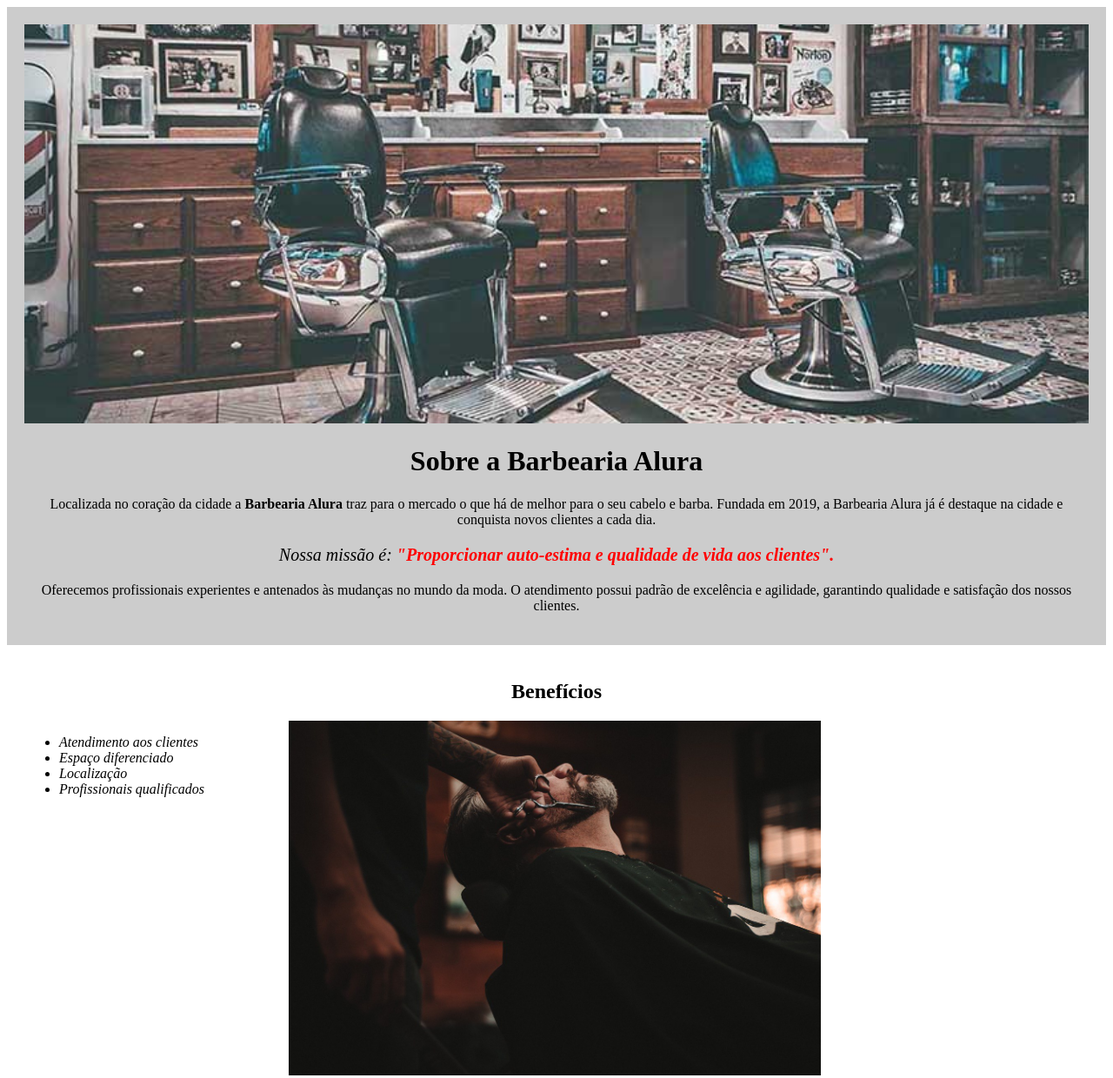
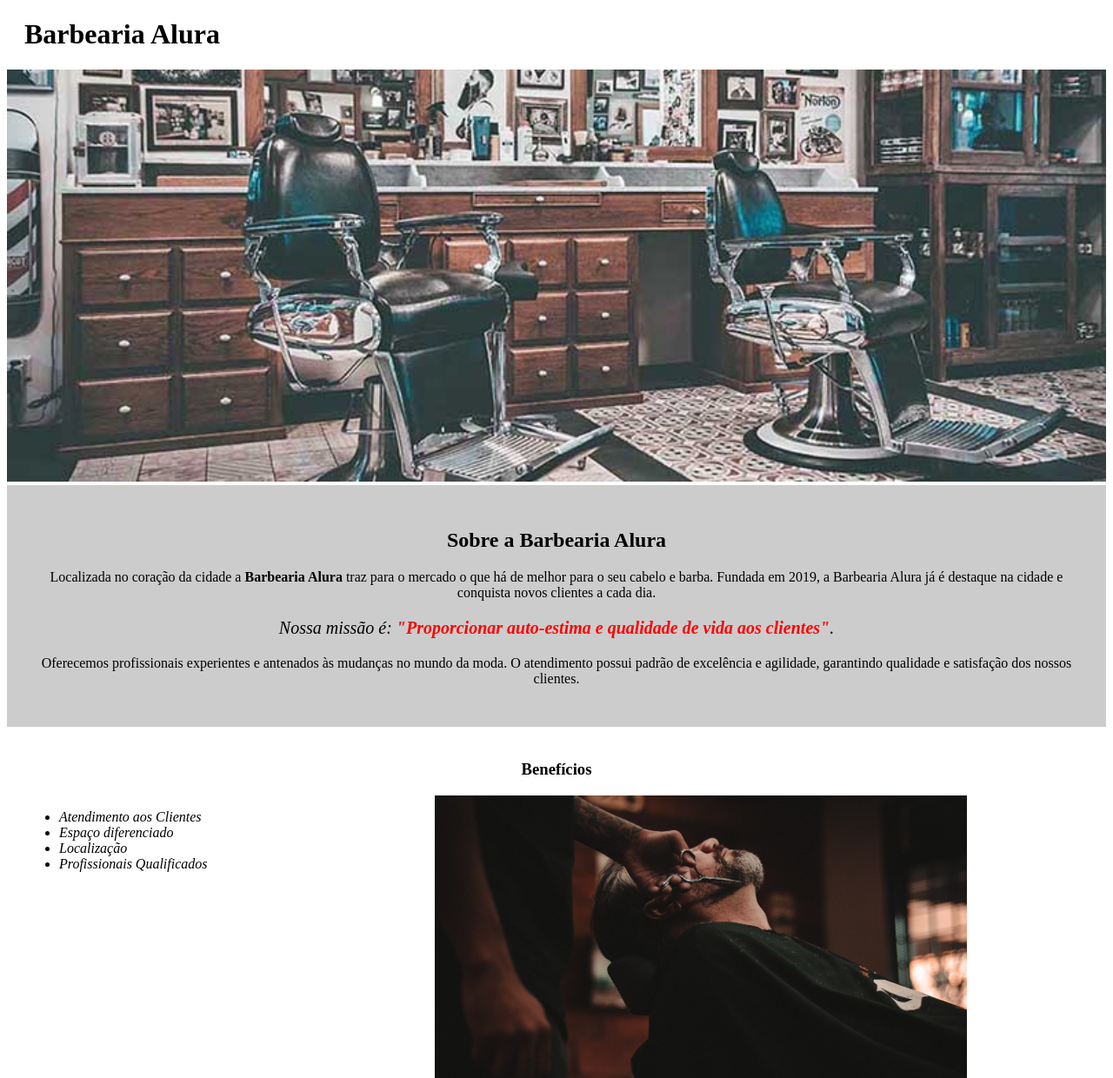
Before and after one commit to carladutra/barbeariaalura, a plain HTML site: page index.html in a window 1280 px wide. Shown: the top 1240 px of the page at 87% size. Drawn offline with Linux system fonts and the light colour scheme.

Commit message:
Add files via upload

```diff
--- a/index.html
+++ b/index.html
@@ -2,38 +2,36 @@
 <html lang="pt-br">
 	<head>
 		<meta charset="UTF-8">
-    <meta http-equiv="X-UA-Compatible" content="IE=edge">
-    <meta name="viewport" content="width=device-width, initial-scale=1.0">
 		<title>Barbearia Alura</title>
 		<link rel="stylesheet" href="style.css">
+	</head>
 
+	<body>
+		<header>
+			<h1 class="titulo-principal">Barbearia Alura</h1>
+		</header>
+		<img id="banner" src="banner.jpg">
+		<div class="principal">
+			<h2 class="titulo-centralizado">Sobre a Barbearia Alura</h2>
 
-</head>
-<body>
-    <div class="principal">
-        <img id="banner" src="banner.jpg" alt="">
-        <h1>Sobre a Barbearia Alura</h1>
+			<p>Localizada no coração da cidade a <strong>Barbearia Alura</strong> traz para o mercado o que há de melhor para o seu cabelo e barba. Fundada em 2019, a Barbearia Alura já é destaque na cidade e conquista novos clientes a cada dia.</p>
 
-        <p>Localizada no coração da cidade a <strong>Barbearia Alura</strong>  traz para o mercado o que há de melhor para o seu cabelo e barba. Fundada em 2019, a Barbearia Alura já é destaque na cidade e conquista novos clientes a cada dia.</p>
-
-        <p id="missao"><em>Nossa missão é: <strong>"Proporcionar auto-estima e qualidade de vida aos clientes".</strong></em></p>
+			<p id="missao"><em>Nossa missão é: <strong>"Proporcionar auto-estima e qualidade de vida aos clientes"</strong>.</em></p>
 
 			<p>Oferecemos profissionais experientes e antenados às mudanças no mundo da moda. O atendimento possui padrão de excelência e agilidade, garantindo qualidade e satisfação dos nossos clientes.</p>
 		</div>
 
 		<div class="beneficios">
-        <h2>Benefícios</h2>
+			<h3 class="titulo-centralizado">Benefícios</h3>
+
 			<ul>
-            <li class="itens">Atendimento aos clientes</li>
+				<li class="itens">Atendimento aos Clientes</li>
 				<li class="itens">Espaço diferenciado</li>
 				<li class="itens">Localização</li>
-            <li class="itens">Profissionais qualificados</li>
+				<li class="itens">Profissionais Qualificados</li>
 			</ul>
-        <img class="imagembeneficios" src="beneficios.jpg" alt="">
+
+			<img src="beneficios.jpg" class="imagembeneficios">
 		</div>
-
-
-
-
 	</body>
 </html>
--- a/style.css
+++ b/style.css
@@ -1,55 +1,48 @@
-
-body{
-    background-color: white;
+#banner {
+	width:100%;
 }
 
 .principal{
-    background-color: #ccc;
-    padding: 20px;
+	background: #CCCCCC;
+	padding: 30px;
 }
 
-#banner{
-    width: 100%;
+.titulo-principal {
+	padding-left: 20px;
 }
 
-h1{
-
-    text-align: center;
+.titulo-centralizado {
+	text-align: center
 }
 
-p{
-    text-align: center;
-
+p {
+	text-align: center;
 }
 
-#missao{
-    font-size: 20px;
+#missao {
+	font-size: 20px
 }
 
-em strong{
-    color: red;
+em strong {
+	color: #FF0000;
 }
 
-.itens{
-    font-style: italic;
+.itens {
+	font-style: italic
 }
 
-.beneficios{
-    background-color: white;
-    padding: 20px;
+.beneficios {
+	background: #FFFFFF;
+	padding: 20px;
 }
 
-h2{
-    text-align: center;
+ul {
+	display: inline-block;
+	vertical-align: top;
+	width: 20%;
+	margin-right: 15%;
 }
 
-.imagembeneficios{
-    width: 50%;
+.imagembeneficios {
+	width: 50%;
 }
-
-ul{
-    display: inline-block;
-    vertical-align: top;
-    width: 20%;
-    margin-right: 15px;
-}
```
Also changed, not shown: produtos.html (added, +20 -0 lines), barba.jpg (added), bg.jpg (added), cabelo+barba.jpg (added), cabelo.jpg (added), logo-branco.png (added), logo.png (added). Lines whose indentation alone changed are shown as unchanged.
